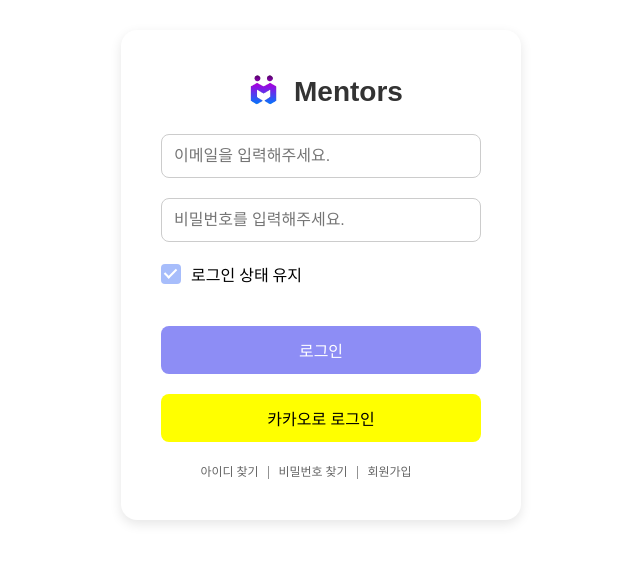
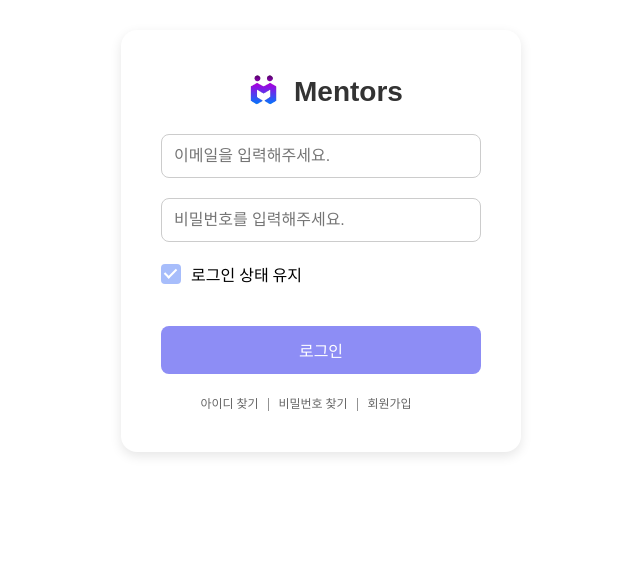
Before and after one commit to DreamCodersKR/Mentors_Front, a Vue app: page /mentors/login in a window 1280 px wide. Shown: the top 562 px of the page, without its empty margins (319-959 px from the left). Built offline with nearby package versions, Linux system fonts and the light colour scheme; no server answers.

Commit message:
카카오 간편로그인 기능 주석처리

```diff
--- a/src/views/Login.vue
+++ b/src/views/Login.vue
@@ -34,7 +34,7 @@
 
     <!-- 로그인 버튼 -->
     <button class="login-btn" @click="login">로그인</button>
-    <button class="login-btn-kakao" @click="kakaoLogin">카카오로 로그인</button>
+    <!-- <button class="login-btn-kakao" @click="kakaoLogin">카카오로 로그인</button> -->
 
     <!-- 하단 링크들 -->
     <div class="footer-links">
@@ -59,15 +59,15 @@ export default {
       rememberMe: true,
     };
   },
-  mounted() {
-    // Kakao SDK 초기화
-    if (window.Kakao && !window.Kakao.isInitialized()) {
-      window.Kakao.init("0873b78033e98d33faf4b7afe61e0039"); // 여기에 JavaScript 키 입력
-      console.log("Kakao SDK Initialized:", window.Kakao.isInitialized());
-    } else {
-      console.error("Kakao SDK 로드 실패");
-    }
-  },
+  // mounted() {
+  //   // Kakao SDK 초기화
+  //   if (window.Kakao && !window.Kakao.isInitialized()) {
+  //     window.Kakao.init("0873b78033e98d33faf4b7afe61e0039"); // 여기에 JavaScript 키 입력
+  //     console.log("Kakao SDK Initialized:", window.Kakao.isInitialized());
+  //   } else {
+  //     console.error("Kakao SDK 로드 실패");
+  //   }
+  // },
   methods: {
     login() {
       if (!this.email || !this.password) {
@@ -82,23 +82,23 @@ export default {
         rememberMe: this.rememberMe,
       });
     },
-    kakaoLogin() {
-      console.log(
-        "window.Kakao.Auth 값 : ",
-        window.Kakao.Auth.getAccessToken()
-      );
+    // kakaoLogin() {
+    //   console.log(
+    //     "window.Kakao.Auth 값 : ",
+    //     window.Kakao.Auth.getAccessToken()
+    //   );
 
-      // 카카오 로그아웃 (기존 세션 초기화)
-      if (window.Kakao.Auth.getAccessToken() !== null) {
-        window.Kakao.Auth.logout(() => {
-          console.log("기존 카카오 세션 초기화");
-        });
-      }
+    //   // 카카오 로그아웃 (기존 세션 초기화)
+    //   if (window.Kakao.Auth.getAccessToken() !== null) {
+    //     window.Kakao.Auth.logout(() => {
+    //       console.log("기존 카카오 세션 초기화");
+    //     });
+    //   }
 
-      // 새 창에서 카카오 로그인 호출
-      const kakaoAuthUrl = `https://kauth.kakao.com/oauth/authorize?client_id=0873b78033e98d33faf4b7afe61e0039&redirect_uri=http://localhost:8081/kakaoLogin&response_type=code`;
-      window.open(kakaoAuthUrl, "KakaoLogin", "width=600,height=600");
-    },
+    //   // 새 창에서 카카오 로그인 호출
+    //   const kakaoAuthUrl = `https://kauth.kakao.com/oauth/authorize?client_id=0873b78033e98d33faf4b7afe61e0039&redirect_uri=http://localhost:8081/kakaoLogin&response_type=code`;
+    //   window.open(kakaoAuthUrl, "KakaoLogin", "width=600,height=600");
+    // },
 
     goToHome() {
       this.$router.push("/"); // 로고를 클릭하면 홈으로 이동
@@ -212,7 +212,7 @@ export default {
   margin-top: 20px;
 }
 
-.login-btn-kakao {
+/* .login-btn-kakao {
   width: 100%;
   padding: 12px;
   background-color: yellow;
@@ -222,7 +222,7 @@ export default {
   font-size: 16px;
   cursor: pointer;
   margin-top: 20px;
-}
+} */
 
 .login-btn:hover {
   background-color: #7582d5;
```
